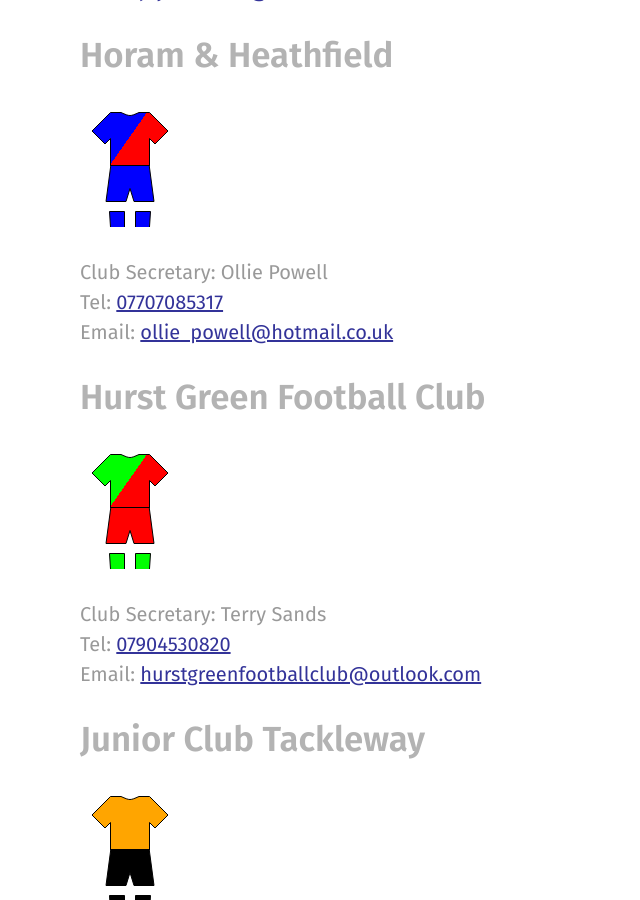
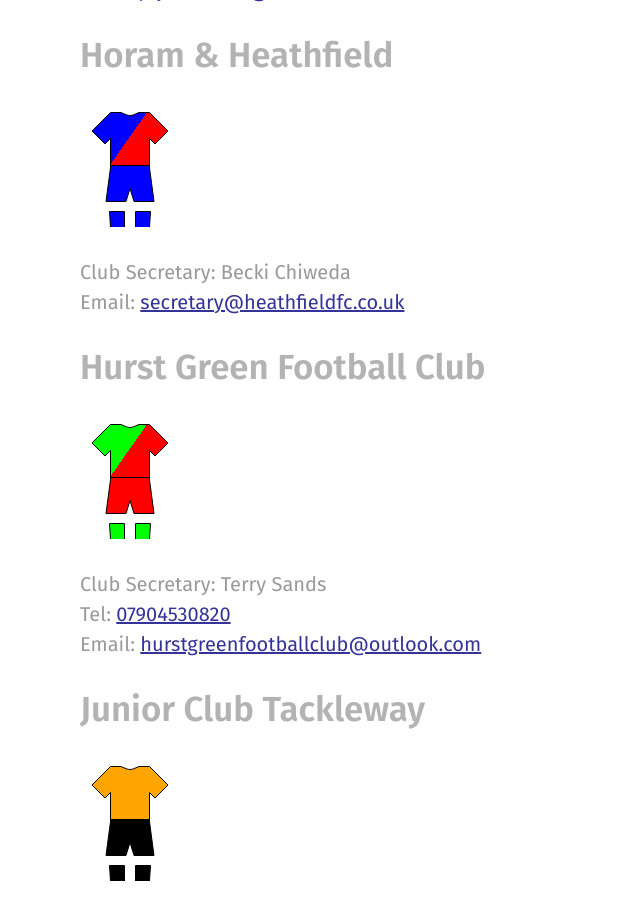
Before and after one commit to rotherleague/Rother, a Jekyll site: the page built from clubs.md, in a window 1280 px wide and 900 px high, scrolled down 6318 px. Shown: the whole window, without its empty margins (0-640 px from the left). Built offline with Jekyll 4.4.1, drawn with Linux system fonts in a browser that asks for light colours; nearby versions of some CDN libraries.

Commit message:
Update horam_and_heathfield.html

```diff
--- a/_includes/clubs/horam_and_heathfield.html
+++ b/_includes/clubs/horam_and_heathfield.html
@@ -2,6 +2,5 @@
 
 <p>{% include kit.html top="#0000FF" top2="#FF0000" shorts="#0000FF" socks="#0000FF" %}
 </p>
-<p>Club Secretary: Ollie Powell<br>
-  Tel: <a href="tel:07707085317">07707085317</a><br>
-Email: <a href="mailto:ollie_powell@hotmail.co.uk">ollie_powell@hotmail.co.uk</a></p>
+<p>Club Secretary: Becki Chiweda<br>
+Email: <a href="mailto:secretary@heathfieldfc.co.uk">secretary@heathfieldfc.co.uk</a></p>
```
